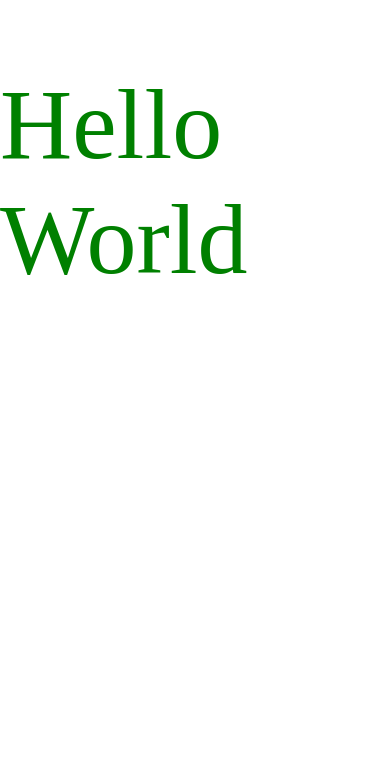
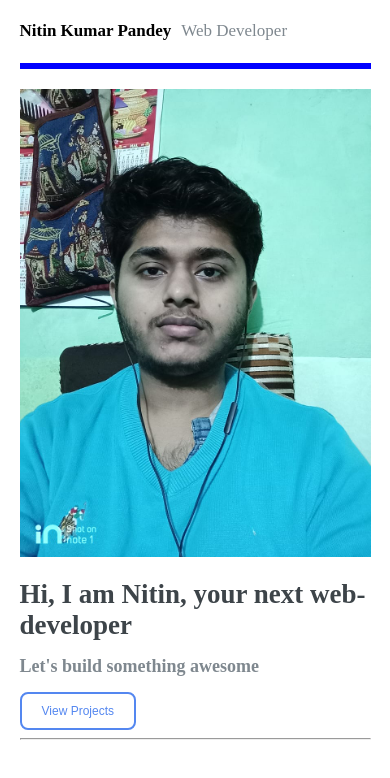
Before and after one commit to nitskp/my-portfolio, a React (Create React App) app: page / in a window 390 px wide. Shown: the top 778 px of the page. Built offline with nearby package versions, Linux system fonts and the light colour scheme.

Commit message:
Hero section mobile view basic layout complete

```diff
--- a/src/Components/UI/Elements/Heading/Heading.tsx
+++ b/src/Components/UI/Elements/Heading/Heading.tsx
@@ -1,14 +1,15 @@
 import styled, { css } from "styled-components";
+import { basicProps, basicStyles } from "../../../BasicProps";
 
-interface Props {
+interface Props extends basicProps {
   children: string | React.ReactNode;
-  fontSize?:  string;
+  fontSize?: string;
   color?: string;
   fontWeight?: number | string;
   type: "h1" | "h2" | "h3" | "h4" | "h5" | "h6";
 }
 
-interface HeadingProps {
+interface HeadingProps extends basicProps {
   fontSize?: string;
   color?: string;
   fontWeight?: number | string;
@@ -20,6 +21,9 @@ const H1 = styled.h1<HeadingProps>`
     color: ${color || "black"};
     font-weight: ${fontWeight || 900};
   `}
+  ${(props) => css`
+    ${basicStyles}
+  `}
 `;
 
 const H2 = styled.h2<HeadingProps>`
@@ -27,6 +31,9 @@ const H2 = styled.h2<HeadingProps>`
     font-size: ${fontSize || 32};
     color: ${color || "black"};
     font-weight: ${fontWeight || 700};
+  `}
+  ${(props) => css`
+    ${basicStyles}
   `}
 `;
 
@@ -36,6 +43,9 @@ const H3 = styled.h3<HeadingProps>`
     color: ${color || "gray"};
     font-weight: ${fontWeight || 500};
   `}
+  ${(props) => css`
+    ${basicStyles}
+  `}
 `;
 
 const H4 = styled.h4<HeadingProps>`
@@ -43,6 +53,9 @@ const H4 = styled.h4<HeadingProps>`
     font-size: ${fontSize || 20};
     color: ${color || "gray"};
     font-weight: ${fontWeight || 500};
+  `}
+  ${(props) => css`
+    ${basicStyles}
   `}
 `;
 
@@ -52,6 +65,9 @@ const H5 = styled.h5<HeadingProps>`
     color: ${color || "black"};
     font-weight: ${fontWeight || 400};
   `}
+  ${(props) => css`
+    ${basicStyles}
+  `}
 `;
 
 const H6 = styled.h6<HeadingProps>`
@@ -60,33 +76,67 @@ const H6 = styled.h6<HeadingProps>`
     color: ${color || "black"};
     font-weight: ${fontWeight || 400};
   `}
+  ${(props) => css`
+    ${basicStyles}
+  `}
 `;
 
-const Heading = ({ fontSize, fontWeight, color, type, children }: Props) => {
+const Heading = (props: Props) => {
+  const { fontSize, fontWeight, color, type, children } = props;
   return (
     <>
       {type === "h1" ? (
-        <H1 fontSize={fontSize} fontWeight={fontWeight} color={color}>
+        <H1
+          fontSize={fontSize}
+          fontWeight={fontWeight}
+          color={color}
+          {...props}
+        >
           {children}
         </H1>
       ) : type === "h2" ? (
-        <H2 fontSize={fontSize} fontWeight={fontWeight} color={color}>
+        <H2
+          fontSize={fontSize}
+          fontWeight={fontWeight}
+          color={color}
+          {...props}
+        >
           {children}
         </H2>
       ) : type === "h3" ? (
-        <H3 fontSize={fontSize} fontWeight={fontWeight} color={color}>
+        <H3
+          fontSize={fontSize}
+          fontWeight={fontWeight}
+          color={color}
+          {...props}
+        >
           {children}
         </H3>
       ) : type === "h4" ? (
-        <H4 fontSize={fontSize} fontWeight={fontWeight} color={color}>
+        <H4
+          fontSize={fontSize}
+          fontWeight={fontWeight}
+          color={color}
+          {...props}
+        >
           {children}
         </H4>
       ) : type === "h5" ? (
-        <H5 fontSize={fontSize} fontWeight={fontWeight} color={color}>
+        <H5
+          fontSize={fontSize}
+          fontWeight={fontWeight}
+          color={color}
+          {...props}
+        >
           {children}
         </H5>
       ) : (
-        <H6 fontSize={fontSize} fontWeight={fontWeight} color={color}>
+        <H6
+          fontSize={fontSize}
+          fontWeight={fontWeight}
+          color={color}
+          {...props}
+        >
           {children}
         </H6>
       )}
--- a/src/Components/UI/Layouts/Div/Div.tsx
+++ b/src/Components/UI/Layouts/Div/Div.tsx
@@ -6,7 +6,7 @@ import {
   flexStyles,
 } from "../../../BasicProps";
 
-interface Props extends basicProps {}
+interface Props extends basicProps, flexProps {}
 
 interface StyleProps extends basicProps, flexProps {}
 
--- /dev/null
+++ b/src/Components/UI/Layouts/Wrapper/Wrapper.tsx
@@ -0,0 +1,11 @@
+import Div from "../Div/Div";
+
+interface Props {
+  children?: any;
+}
+
+const Wrapper = ({ children }: Props) => {
+  return <Div maxWidth={"1200px"} width={`90vw`} marginLeft={`auto`} marginRight={`auto`}>{children}</Div>;
+};
+
+export default Wrapper;
--- a/src/Components/index.tsx
+++ b/src/Components/index.tsx
@@ -1,4 +1,6 @@
 export { default as Heading } from "./UI/Elements/Heading/Heading";
 export { default as Button } from "./UI/Elements/Button/Button";
-export { default as Box } from "./UI/Layouts/Div/Div";
+export { default as Div } from "./UI/Layouts/Div/Div";
 export * from "./BasicProps";
+
+export { default as Wrapper } from "./UI/Layouts/Wrapper/Wrapper";
--- a/src/GlobalStyles/index.ts
+++ b/src/GlobalStyles/index.ts
@@ -1,8 +1,7 @@
 import { createGlobalStyle } from "styled-components";
 
 const GlobalStyle = createGlobalStyle`
-@import url('https://fonts.googleapis.com/css2?family=Roboto+Slab:wght@100;200;300;400;500;600;700;800;900&display=swap');
-    body {
+  body {
         margin: 0;
         padding: 0;
         box-sizing: border-box;
--- a/src/pages/Home/Components/Hero/Hero.tsx
+++ b/src/pages/Home/Components/Hero/Hero.tsx
@@ -1,10 +1,58 @@
+import styled from "styled-components";
+import { Button, Div, Heading } from "../../../../Components";
+import profilePic from "../../../../Assets/images/profilePic.jpeg";
+
+const BlueUnderlineDiv = styled(Div)`
+  border-bottom: 6px solid blue;
+  padding: 10px 0px;
+  margin: 0 auto;
+  margin-bottom: 20px;
+`;
 
 const Hero = () => {
   return (
-    <div>
-      Hero Section Container
-    </div>
-  )
-}
+    <Div>
+      <BlueUnderlineDiv flex>
+        <Heading
+          type="h1"
+          fontSize={"17px"}
+          fontWeight={700}
+          marginRight={"10px"}
+        >
+          {" "}
+          Nitin Kumar Pandey
+        </Heading>
+        <Heading type="h1" color="#7f888f" fontSize={"17px"} fontWeight={400}>
+          {" "}
+          Web Developer
+        </Heading>
+      </BlueUnderlineDiv>
+      <Div>
+        <img
+          src={profilePic}
+          alt="Profile Pic"
+          width={"100%"}
+          height={"auto"}
+        />
+      </Div>
+      <Div>
+        <Heading
+          type="h1"
+          fontSize="27px"
+          color="#3d4449"
+          marginBottom={"14px"}
+        >
+          {"Hi, I am Nitin, your next web-developer"}
+        </Heading>
+        <Heading type="h2" fontSize="18px" color="#7f888f">
+          {/* Need to add the function of make sentence all caps in heading component  */}
+          {"Let's build something awesome"}
+        </Heading>
+        <Button secondary title="View Projects" />
+      </Div>
+      <hr />
+    </Div>
+  );
+};
 
-export default Hero
+export default Hero;
--- a/src/pages/Home/Components/Skill/Skill.tsx
+++ b/src/pages/Home/Components/Skill/Skill.tsx
@@ -1,4 +1,3 @@
-import { Box, Heading } from "../../../../Components";
 
 interface Props {
   icon: React.ReactNode;
--- a/src/pages/Home/index.tsx
+++ b/src/pages/Home/index.tsx
@@ -1,16 +1,15 @@
-import { Heading } from "../../Components";
+import { Wrapper } from "../../Components";
 import GlobalStyle from "../../GlobalStyles";
-import { Skill } from "./Components";
-import { AiFillAlert } from "react-icons/ai";
+import { Hero } from "./Components";
 
 function App() {
   return (
     <>
       <GlobalStyle />
-      <Heading type="h1" color="green" fontSize={"100px"} fontWeight={300}>
-        Hello World
-      </Heading>
-      <Skill icon={<AiFillAlert fontSize={40}/>} name={"Test"} />
+      <Wrapper>
+        <Hero />
+        {/* <Skill icon={<AiFillAlert fontSize={40} />} name={"Test"} /> */}
+      </Wrapper>
     </>
   );
 }
```
Also changed, not shown: src/Assets/images/profilePic.jpeg (added).
